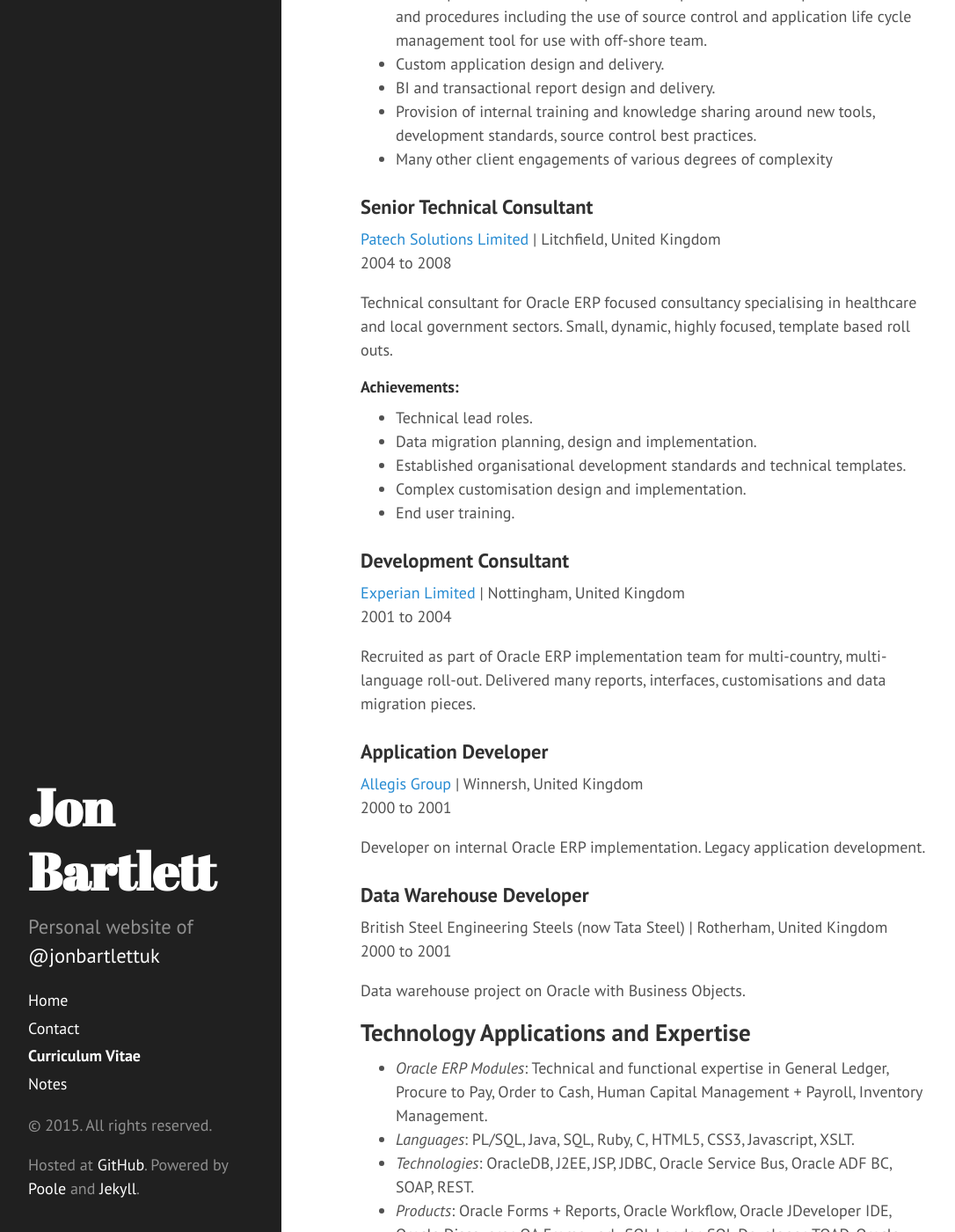
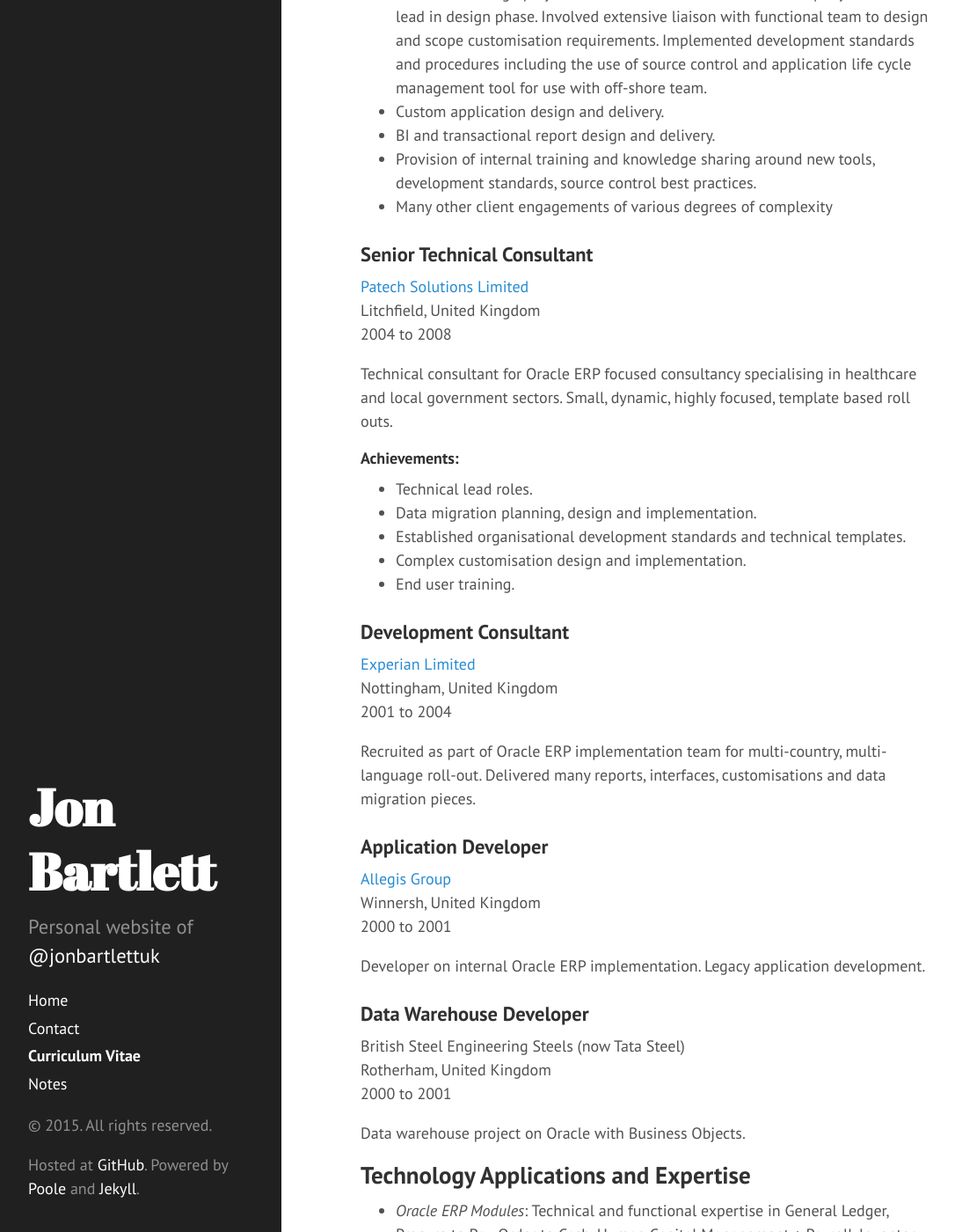
Before and after one commit to jonbartlett/jonbartlett.github.io, a Jekyll site: the page built from cv.md, in a window 1280 px wide and 1400 px high, scrolled down 1749 px. Shown: the whole window at 88% size, without its empty margins (4-1090 px from the left). Built offline with Jekyll 4.4.1, drawn with Linux system fonts in a browser that asks for light colours; Markdown is read by kramdown in place of the engine named in the settings; some of the changed text lies outside the part shown.

Commit message:
formatting tweaks

```diff
--- a/cv.md
+++ b/cv.md
@@ -33,7 +33,8 @@ Over 15 years experience in packaged enterprise applications and related technol
 ## Employment
 
 ### Principle Technical Consultant
-[UXC Red Rock Consulting](http://www.uxcredrock.com) | Sydney + Melbourne, Australia
+[UXC Red Rock Consulting](http://www.uxcredrock.com)
+Sydney + Melbourne, Australia
 2008 to present
 
 UXC Red Rock is the largest independent provider of Oracle consulting services in Australia and New Zealand. 15+ client engagements over the past 6 years from single week to multi- year enterprise transformation projects. My role as Principle Technical consultant involves all aspects of technical design and delivery of customisations, extensions and data migration aspects related to new or existing Oracle ERP and bespoke application implementations, inclusive of technical team and project management.
@@ -48,7 +49,8 @@ UXC Red Rock is the largest independent provider of Oracle consulting services i
 * Many other client engagements of various degrees of complexity
 
 ### Senior Technical Consultant
-[Patech Solutions Limited](http://www.patech-solutions.com) | Litchfield, United Kingdom
+[Patech Solutions Limited](http://www.patech-solutions.com)
+Litchfield, United Kingdom
 2004 to 2008
 
 Technical consultant for Oracle ERP focused consultancy specialising in healthcare and local government sectors. Small, dynamic, highly focused, template based roll outs.
@@ -62,19 +64,22 @@ Technical consultant for Oracle ERP focused consultancy specialising in healthca
 * End user training.
 
 ### Development Consultant
-[Experian Limited](http://www.experian.co.uk) | Nottingham, United Kingdom
+[Experian Limited](http://www.experian.co.uk)
+Nottingham, United Kingdom
 2001 to 2004
 
 Recruited as part of Oracle ERP implementation team for multi-country, multi-language roll-out. Delivered many reports, interfaces, customisations and data migration pieces.
 
 ### Application Developer
-[Allegis Group](http://www.allegisgroup.com) | Winnersh, United Kingdom
+[Allegis Group](http://www.allegisgroup.com)
+Winnersh, United Kingdom
 2000 to 2001
 
 Developer on internal Oracle ERP implementation. Legacy application development.
 
 ### Data Warehouse Developer
-British Steel Engineering Steels (now Tata Steel) | Rotherham, United Kingdom
+British Steel Engineering Steels (now Tata Steel)
+Rotherham, United Kingdom
 2000 to 2001
 
 Data warehouse project on Oracle with Business Objects.
```
